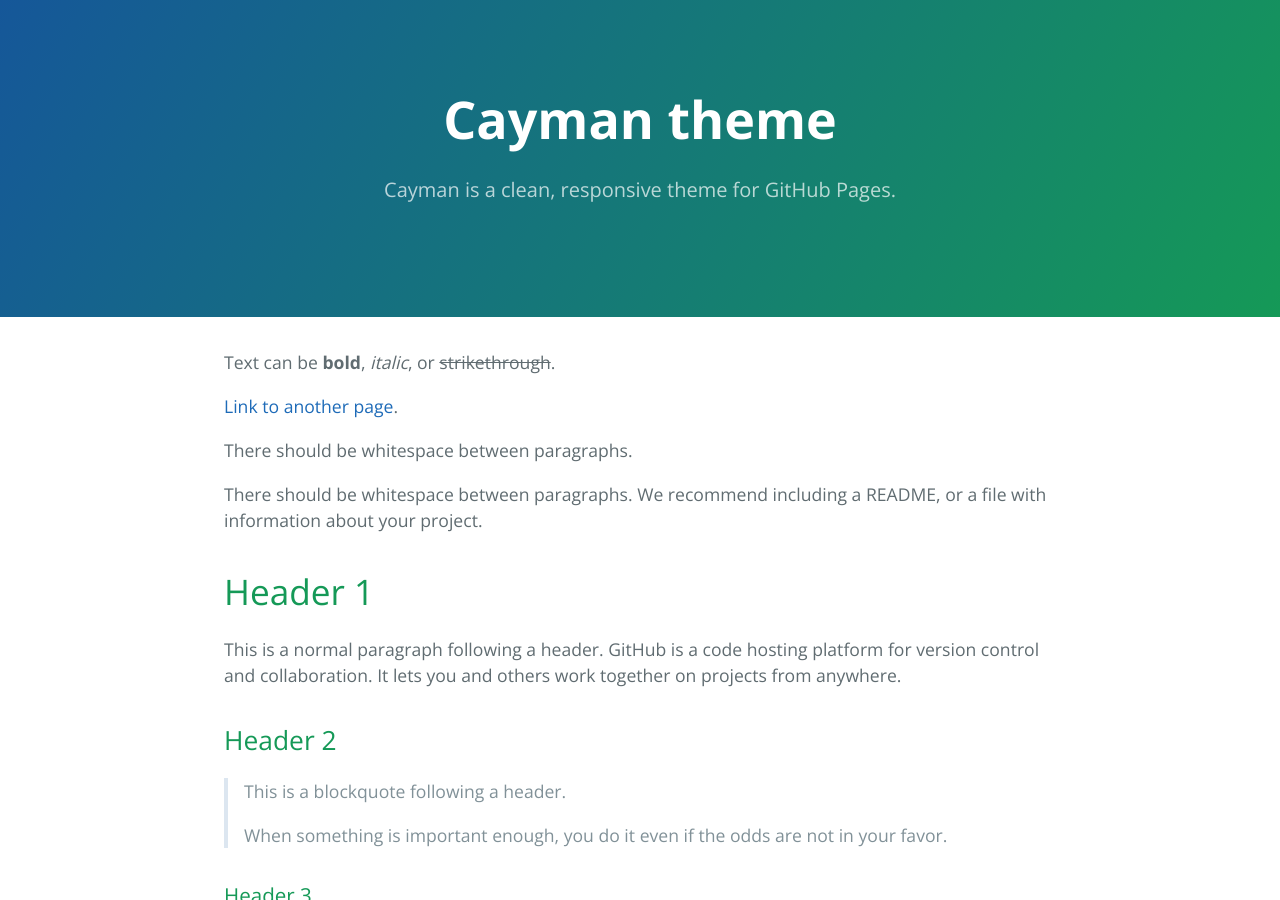
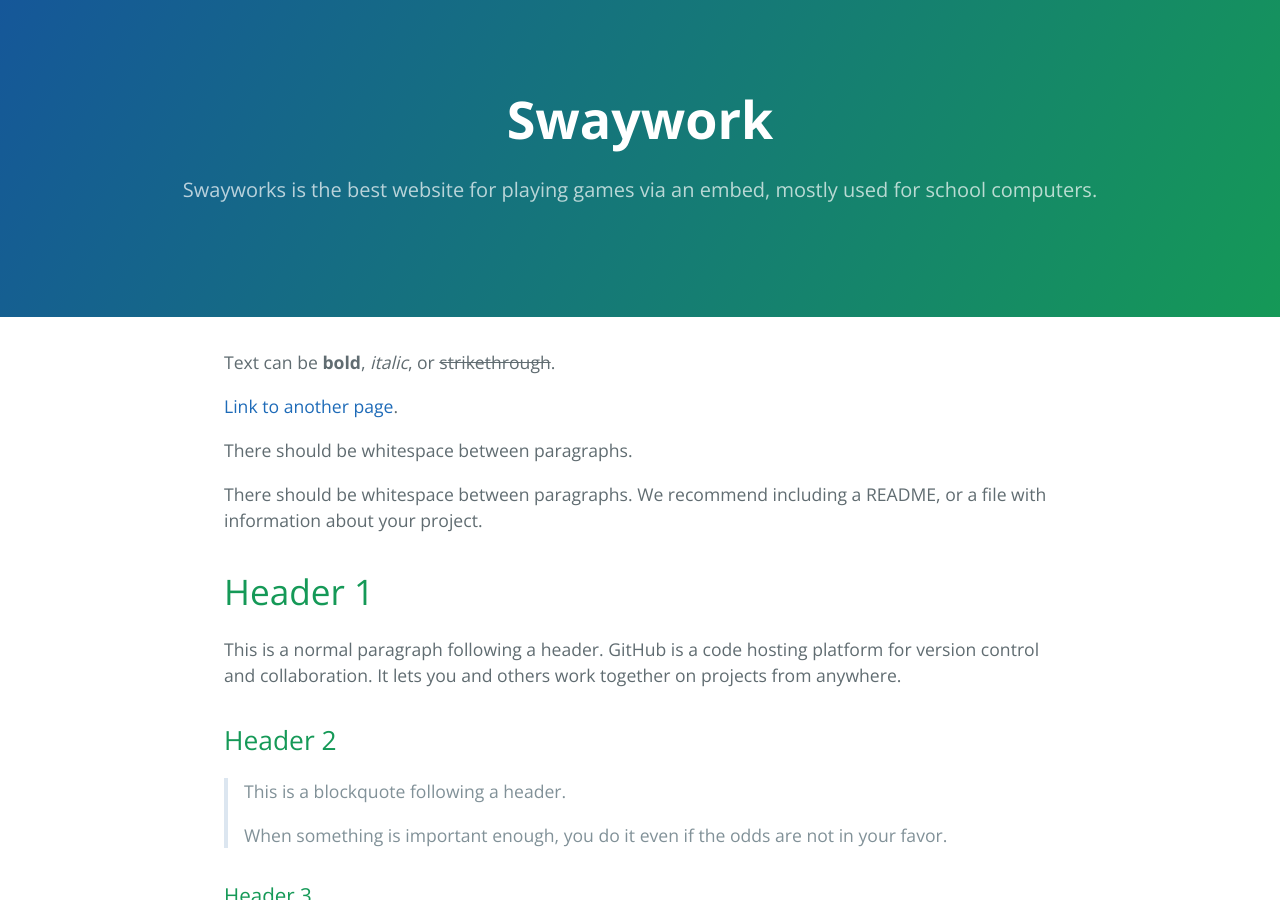
Before and after one commit to swaywork/swaywork.github.io, a Jekyll site: the page built from index.md, in a window 1280 px wide and 900 px high. Built offline with Jekyll 4.4.1, drawn with Linux system fonts in a browser that asks for light colours.

Commit message:
Update _config.yml

```diff
--- a/_config.yml
+++ b/_config.yml
@@ -1,5 +1,5 @@
-title: Cayman theme
-description: Cayman is a clean, responsive theme for GitHub Pages.
+title: Swaywork
+description: Swayworks is the best website for playing games via an embed, mostly used for school computers.
 show_downloads: true
 google_analytics:
 theme: jekyll-theme-cayman
```
